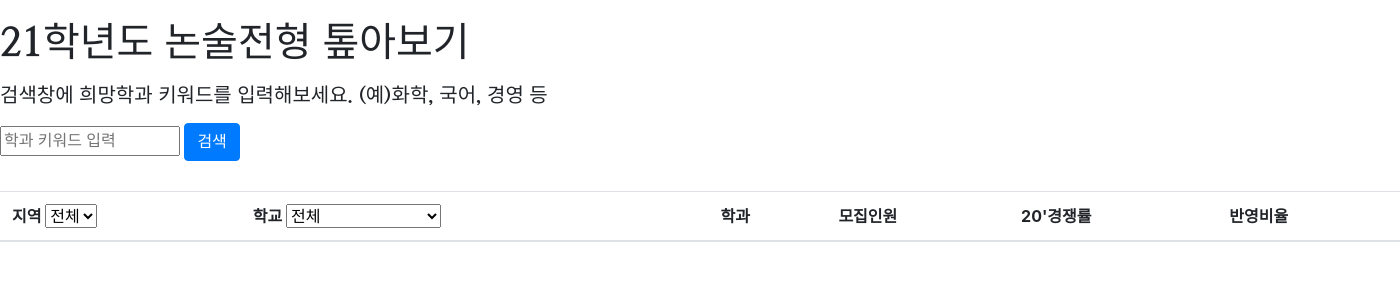
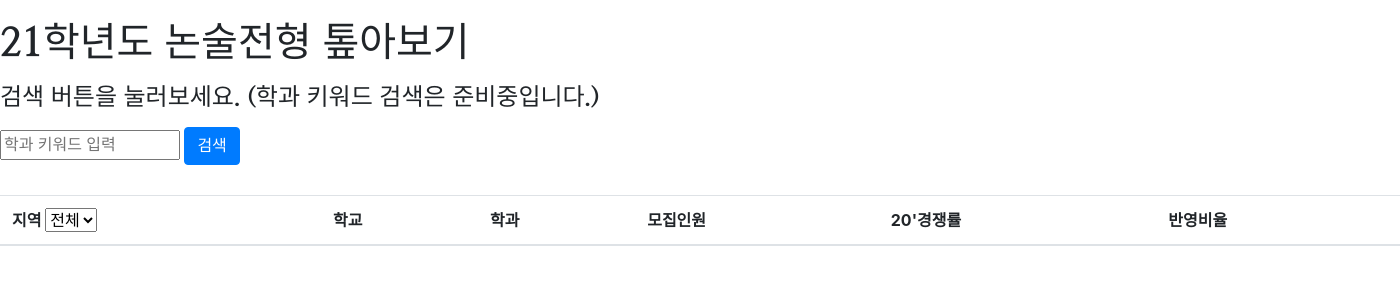
Before and after one commit to HANA-WON/21non, a Flask app: page / in a window 1400 px wide. Shown: the top 300 px of the page. Run offline with Flask 2, Linux system fonts and the light colour scheme; lists and menus that the app fills with data are empty; some libraries are stand-ins or nearby versions; some web fonts are replaced.

Commit message:
여러가지 시도중

```diff
--- a/app.py
+++ b/app.py
@@ -23,5 +23,11 @@ def screening():
     result = {'result': 'success', "screenings" : screenings}
     return jsonify(result)
 
+@app.route('/nonsul')
+def areasel():
+    areasels = list(db.nonsul.find({}, {'_id': 0}))
+    result = {'result': 'success', "areasels" : areasels}
+    return jsonify(result)
+
 if __name__ == '__main__':
     app.run('0.0.0.0', port=5000, debug=True)
--- a/templates/index.html
+++ b/templates/index.html
@@ -51,7 +51,8 @@
 
     </style>
     <script>
-        // var queryString = $('#something').val()
+
+        // var queryString = $('#search').val()
         // function showSearchsub() {
         //     $.ajax({
         //         type: "GET",
@@ -61,7 +62,6 @@
         //         }
         //     })
         // }
-
 
         function showScreening() {
             $.ajax({
@@ -90,16 +90,34 @@
                                 </tr>`
                             $('#table').append(tempHtml);
 
-
                         }
                     }
                 }
 
+            })
 
+        }
+
+        function showAreasel() {
+            $.ajax({
+                type: "GET",
+                url: "/nonsul",
+                data: {},
+                success: function (response) {
+                    if (response["result"] == "success") {
+                            $('#areasel option:selected').val()
+                        }
+
+                    }
             })
+
         }
 
     </script>
+
+
+
+
 
 </head>
 
@@ -110,7 +128,7 @@
     <div class="info">
         <h1>21학년도 논술전형 톺아보기</h1>
         <p></p>
-        <h5>검색창에 희망학과 키워드를 입력해보세요. (예)화학, 국어, 경영 등</h5>
+        <h4>검색 버튼을 눌러보세요.  (학과 키워드 검색은 준비중입니다.)</h4>
         <div class="search">
             <input id="search" name="search_major" title="학과명검색"
                    placeholder="학과 키워드 입력" class="search_major" type="text" value="" maxlength="50">
@@ -123,11 +141,11 @@
 
     <div class="table">
         <table class="table">
-
             <thead>
             <tr>
+                <div class="select">
                     <th scope="col 1">지역
-                    <select class="region-select">
+                        <select name= "areasel" onchange="areasel()" id="areasel" class="areaselect">
                             <option selected>전체</option>
                             <option value="1">서울</option>
                             <option value="2">경기</option>
@@ -150,51 +168,51 @@
                         </select>
                     </th>
                     <th scope="col 2">학교
-                    <select class="university-select">
-                        <option selected>전체</option>
-                        <option value="1">가톨릭대학교</option>
-                        <option value="2">가톨릭대학교(2캠)</option>
-                        <option value="3">건국대학교</option>
-                        <option value="4">경기대학교</option>
-                        <option value="5">경기대학교(2캠)</option>
-                        <option value="6">경북대학교</option>
-                        <option value="7">경희대학교</option>
-                        <option value="8">광운대학교</option>
-                        <option value="9">단국대학교</option>
-                        <option value="10">덕성여자대학교</option>
-                        <option value="11">동국대학교</option>
-                        <option value="12">부산대학교</option>
-                        <option value="13">서강대학교</option>
-                        <option value="14">서울과학기술대학교</option>
-                        <option value="15">서울시립대학교</option>
-                        <option value="16">서울여자대학교</option>
-                        <option value="17">성균관대학교</option>
-                        <option value="18">성신여자대학교</option>
-                        <option value="19">세종대학교</option>
-                        <option value="20">숙명여자대학교</option>
-                        <option value="21">숭실대학교</option>
-                        <option value="22">아주대학교</option>
-                        <option value="23">연세대학교</option>
-                        <option value="24">연세대학교(미래)</option>
-                        <option value="25">울산대학교</option>
-                        <option value="26">이화여자대학교</option>
-                        <option value="27">인하대학교</option>
-                        <option value="28">중앙대학교</option>
-                        <option value="29">중앙대학교(2캠)</option>
-                        <option value="30">한국기술교육대학교</option>
-                        <option value="31">한국산업기술대학교</option>
-                        <option value="32">한국외국어대학교</option>
-                        <option value="33">한국항공대학교</option>
-                        <option value="34">한양대학교</option>
-                        <option value="35">한양대학교(ERICA)</option>
-                        <option value="36">홍익대학교</option>
-                    </select>
+<!--                        <select name= "univ-sel" onchange="sel_univ()" id="univsel" class="university-select">-->
+<!--                            <option selected>전체</option>-->
+<!--                            <option value="1">가톨릭대학교</option>-->
+<!--                            <option value="2">가톨릭대학교(2캠)</option>-->
+<!--                            <option value="3">건국대학교</option>-->
+<!--                            <option value="4">경기대학교</option>-->
+<!--                            <option value="5">경기대학교(2캠)</option>-->
+<!--                            <option value="6">경북대학교</option>-->
+<!--                            <option value="7">경희대학교</option>-->
+<!--                            <option value="8">광운대학교</option>-->
+<!--                            <option value="9">단국대학교</option>-->
+<!--                            <option value="10">덕성여자대학교</option>-->
+<!--                            <option value="11">동국대학교</option>-->
+<!--                            <option value="12">부산대학교</option>-->
+<!--                            <option value="13">서강대학교</option>-->
+<!--                            <option value="14">서울과학기술대학교</option>-->
+<!--                            <option value="15">서울시립대학교</option>-->
+<!--                            <option value="16">서울여자대학교</option>-->
+<!--                            <option value="17">성균관대학교</option>-->
+<!--                            <option value="18">성신여자대학교</option>-->
+<!--                            <option value="19">세종대학교</option>-->
+<!--                            <option value="20">숙명여자대학교</option>-->
+<!--                            <option value="21">숭실대학교</option>-->
+<!--                            <option value="22">아주대학교</option>-->
+<!--                            <option value="23">연세대학교</option>-->
+<!--                            <option value="24">연세대학교(미래)</option>-->
+<!--                            <option value="25">울산대학교</option>-->
+<!--                            <option value="26">이화여자대학교</option>-->
+<!--                            <option value="27">인하대학교</option>-->
+<!--                            <option value="28">중앙대학교</option>-->
+<!--                            <option value="29">중앙대학교(2캠)</option>-->
+<!--                            <option value="30">한국기술교육대학교</option>-->
+<!--                            <option value="31">한국산업기술대학교</option>-->
+<!--                            <option value="32">한국외국어대학교</option>-->
+<!--                            <option value="33">한국항공대학교</option>-->
+<!--                            <option value="34">한양대학교</option>-->
+<!--                            <option value="35">한양대학교(ERICA)</option>-->
+<!--                            <option value="36">홍익대학교</option>-->
+<!--                        </select>-->
                     </th>
                     <th scope="col 3">학과</th>
                     <th scope="col 4">모집인원</th>
                     <th scope="col 5">20'경쟁률</th>
                     <th scope="col 6">반영비율</th>
-
+                </div>
             </tr>
 
             </thead>
```
Lines whose indentation alone changed are shown as unchanged.
